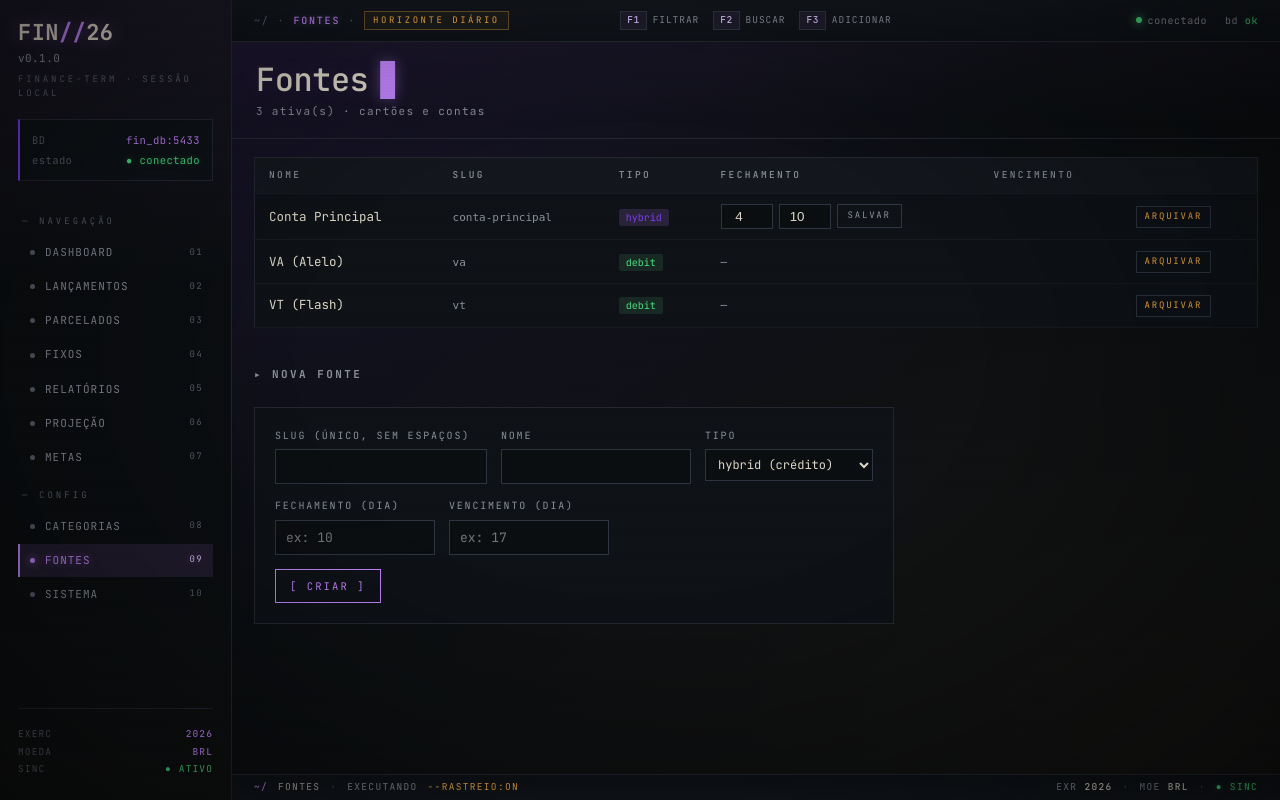
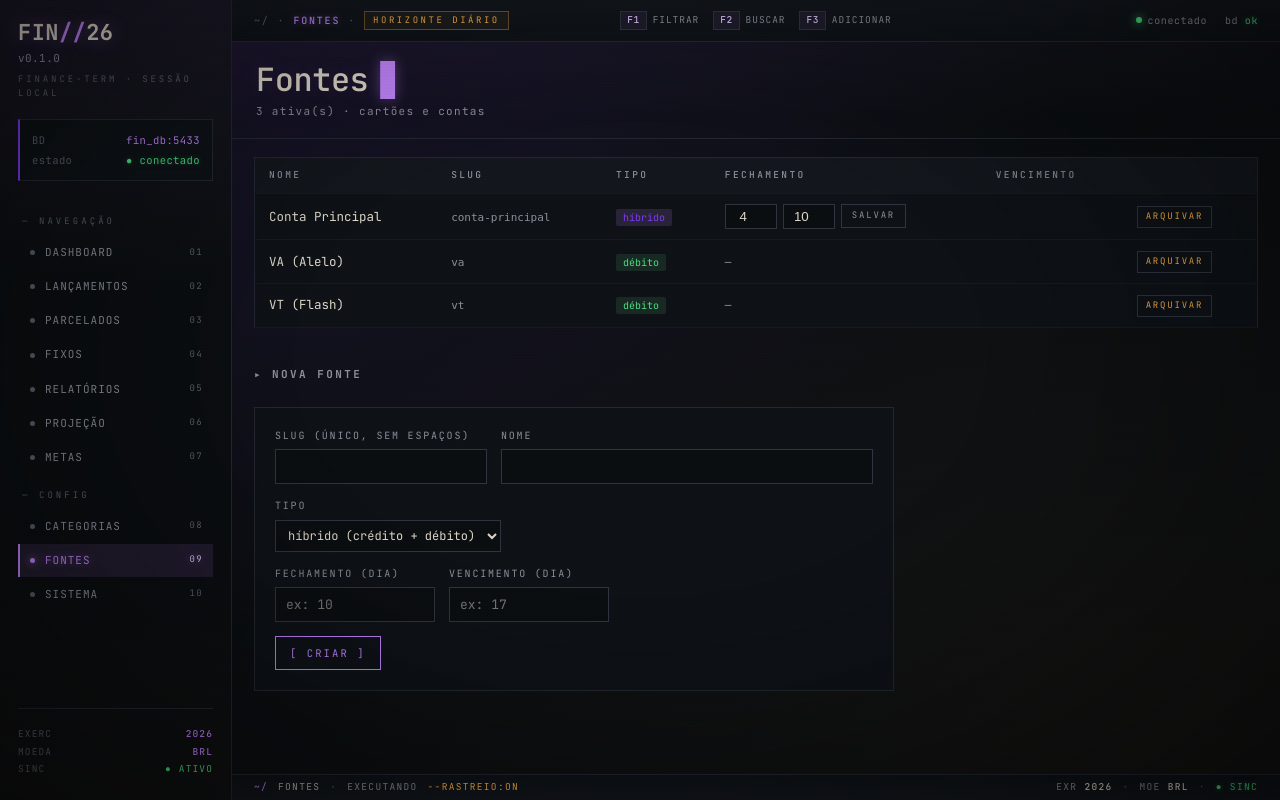
Before and after one commit to Robsonvieira26/MyFinanceApp, a FastAPI app: page /config/fontes in a window 1280 px wide. Run offline with FastAPI, Linux system fonts and the light colour scheme.

Commit message:
i18n: hybrid/debit display labels → híbrido/débito (DB values mantidos)

```diff
--- a/app/templates/config/sources.html
+++ b/app/templates/config/sources.html
@@ -29,7 +29,7 @@
             <span style="font-size:10px; padding:2px 7px; border-radius:2px;
               background: {% if s.kind == 'hybrid' %}rgba(192,132,252,0.15){% else %}rgba(100,200,120,0.12){% endif %};
               color: {% if s.kind == 'hybrid' %}var(--primary-3){% else %}var(--ok){% endif %};">
-              {{ s.kind }}
+              {{ 'híbrido' if s.kind == 'hybrid' else 'débito' }}
             </span>
           </td>
           <td data-label="Fechamento">
@@ -77,8 +77,8 @@
       </label>
       <label>Tipo
         <select name="kind" style="background:var(--bg); color:var(--text); border:1px solid var(--border-2); padding:6px 8px; font-family:var(--font); font-size:12px;">
-          <option value="hybrid">hybrid (crédito)</option>
-          <option value="debit">debit (débito/PIX)</option>
+          <option value="hybrid">híbrido (crédito + débito)</option>
+          <option value="debit">débito (débito/PIX)</option>
         </select>
       </label>
     </div>
--- a/app/templates/dashboard.html
+++ b/app/templates/dashboard.html
@@ -1,6 +1,6 @@
 {% extends "base.html" %}
 
-{% macro kind_label(kind) %}{{ 'crédito' if kind == 'hybrid' else 'débito' }}{% endmacro %}
+{% macro kind_label(kind) %}{{ 'híbrido' if kind == 'hybrid' else 'débito' }}{% endmacro %}
 
 {% block content %}
 <div class="header">
```
